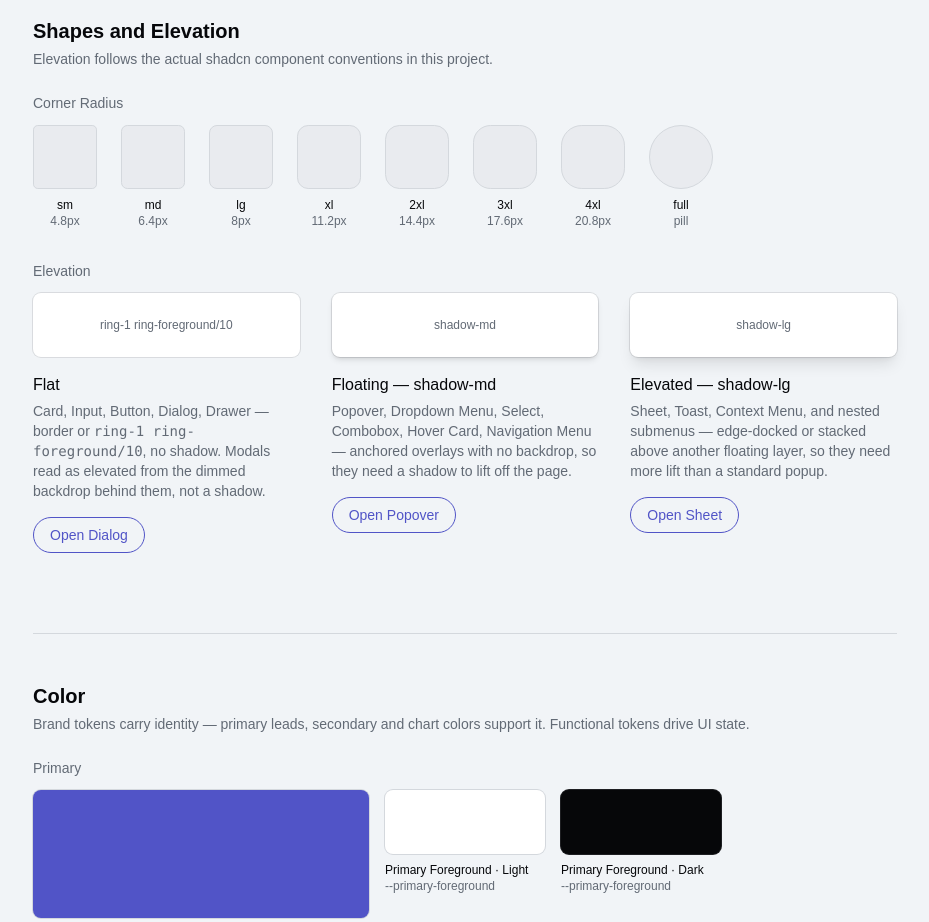
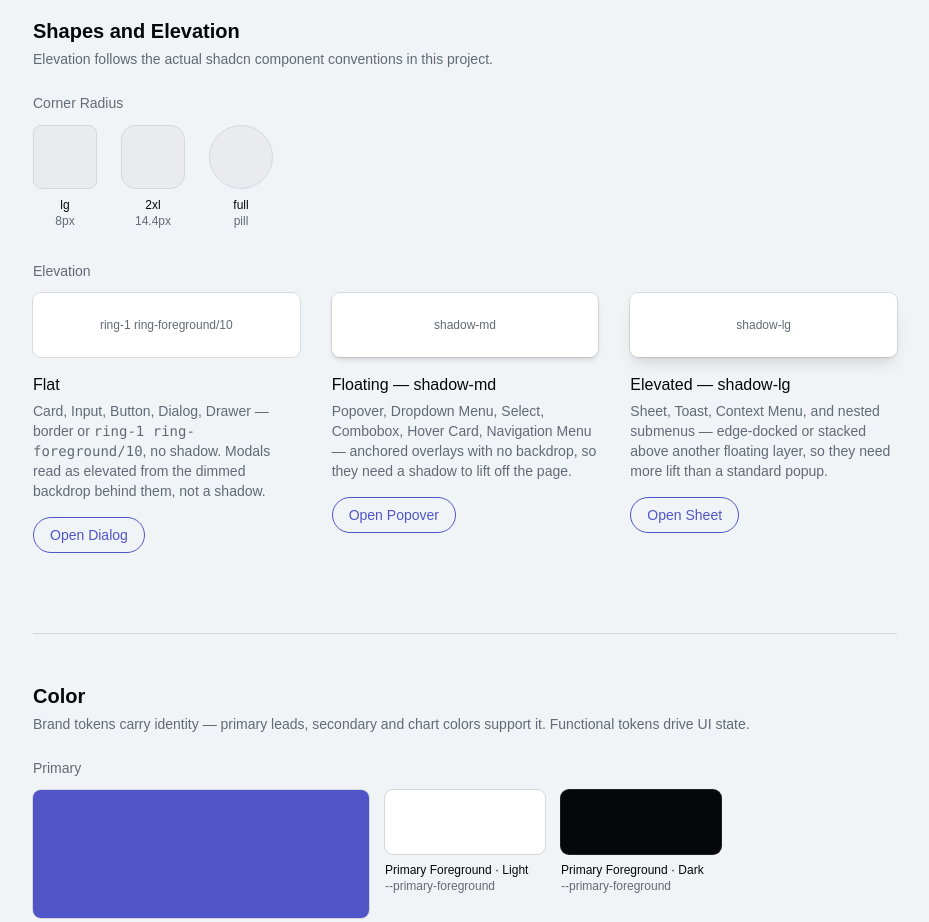
Before and after one commit to iangoldberg-vts/Reimagine-Tokens, a React (Vite) app: page / in a window 1280 px wide. Shown: the part 2100-3022 px from the top of the page, without its empty margins (295-1224 px from the left). Built offline with nearby package versions, Linux system fonts and the light colour scheme.

Commit message:
Trim Corner Radius scale to lg, 2xl, and full

```diff
--- a/src/App.tsx
+++ b/src/App.tsx
@@ -106,13 +106,8 @@ const FUNCTIONAL_TOKENS: ColorToken[] = [
 ]
 
 const RADIUS_SCALE = [
-  { label: 'sm', className: 'rounded-sm', px: '4.8px' },
-  { label: 'md', className: 'rounded-md', px: '6.4px' },
   { label: 'lg', className: 'rounded-lg', px: '8px' },
-  { label: 'xl', className: 'rounded-xl', px: '11.2px' },
   { label: '2xl', className: 'rounded-2xl', px: '14.4px' },
-  { label: '3xl', className: 'rounded-3xl', px: '17.6px' },
-  { label: '4xl', className: 'rounded-4xl', px: '20.8px' },
   { label: 'full', className: 'rounded-full', px: 'pill' },
 ]
 
```
